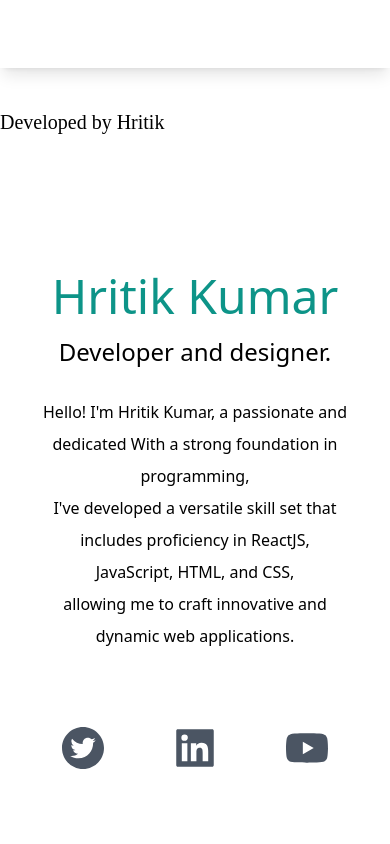
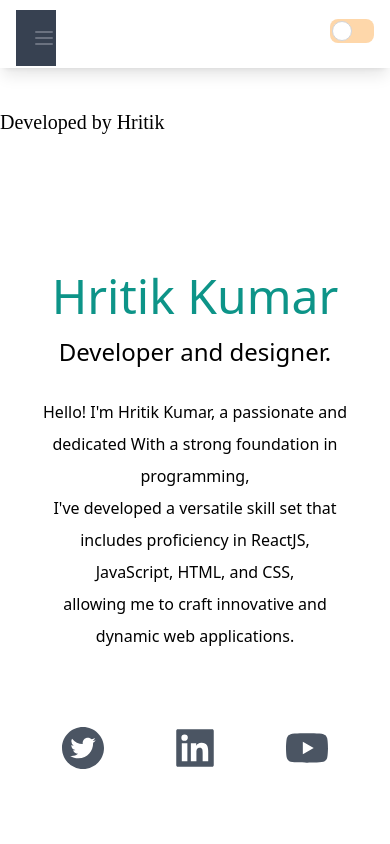
Before and after one commit to Hritik2816/React-My-Portfolio, a React (Vite) app in the folder HritikPortfolio/: page / in a window 390 px wide. Shown: the top 844 px of the page. Built offline with nearby package versions, Linux system fonts and the light colour scheme.

Commit message:
Portfolio

```diff
--- a/HritikPortfolio/src/components/Header/Header.jsx
+++ b/HritikPortfolio/src/components/Header/Header.jsx
@@ -1,24 +1,34 @@
 import React from 'react'
 import { Link, NavLink } from 'react-router-dom'
 import ThemeBtn from '../ThemeBtn/ThemeBtn';
+import MenuBar from '../Menu/Menu';
 
 
 
 export default function Header() {
   return (
     <header className="shadow-lg sticky z-50 top-0 ">
-      <nav className="bg-white border-gray-200 px-4 lg:px-6 py-2.5 dark:bg-gray-800 dark:border-gray-700">
+      <nav className=" bg-white border-gray-200 px-4 lg:px-6 py-2.5 dark:bg-gray-800 dark:border-gray-700">
+
         <div className="flex flex-wrap justify-between items-center mx-auto max-w-screen-xl">
-          <div className="flex items-center">
-            <div
-              className="mr-3 h-12"
-            />
+          <div className="flex justify-center items-center">
+            <div className="mr-3 h-12 sm:hidden">
+              <MenuBar />
+            </div>
+          </div>
+          <div className=" flex justify-center items-center sm:hidden">
+            <ul >
+              <li>
+                <ThemeBtn />
+              </li>
+            </ul>
           </div>
           <div
-            className="hidden justify-between items-center w-full lg:flex lg:w-auto lg:order-1"
+            className=" hidden justify-between items-center w-full lg:flex lg:w-auto lg:order-1"
             id="mobile-menu-2"
           >
             <ul className="flex flex-col mt-0 font-medium lg:flex-row lg:space-x-8 lg:mt-1">
+
               <li>
                 <NavLink
                   to="/"
--- /dev/null
+++ b/HritikPortfolio/src/components/Menu/Menu.jsx
@@ -0,0 +1,129 @@
+import React, { useState } from 'react';
+import { NavLink } from 'react-router-dom';
+import ThemeBtn from '../ThemeBtn/ThemeBtn';
+
+const MenuBar = () => {
+  const [isOpen, setIsOpen] = useState(false);
+
+  const handleToggle = () => {
+    setIsOpen(!isOpen);
+  };
+
+  return (
+    <nav className="flex justify-between items-center py-4 bg-gray-700 dark:bg-gray-800 dark:border-gray-700 ">
+      <div className="flex items-center 0" >
+        <button
+          className="ml-4 text-gray-500 hover:text-black focus:outline-none"
+          onClick={handleToggle}
+        >
+          {isOpen ? (
+            <svg
+              xmlns="http://www.w3.org/2000/svg"
+              className="h-6 w-6"
+              fill="none"
+              viewBox="0 0 24 24"
+              stroke="currentColor"
+            >
+              <path
+                strokeLinecap="round"
+                strokeLinejoin="round"
+                strokeWidth={2}
+                d="M6 18L18 6M6 6l12 12"
+              />
+            </svg>
+          ) : (
+            <svg
+              xmlns="http://www.w3.org/2000/svg"
+              className="h-6 w-6"
+              fill="none"
+              viewBox="0 0 24 24"
+              stroke="currentColor"
+            >
+              <path
+                strokeLinecap="round"
+                strokeLinejoin="round"
+                strokeWidth={2}
+                d="M4 6h16M4 12h16M4 18h16"
+              />
+            </svg>
+          )}
+        </button>
+      </div>
+      <ul
+        className={`flex flex-col gap-8 items-center  ${isOpen ? 'flex' : 'hidden'
+          }`}
+      >
+        <li>
+          <NavLink
+            to="/"
+            className={({ isActive }) =>
+              `block py-2 pr-4 pl-3 duration-200  ${isActive ? "text-orange-700" : "text-gray-500"} border-b border-gray-100 hover:bg-gray-50 lg:hover:bg-transparent lg:border-0 hover:text-orange-700 lg:p-0`
+            }
+            onClick={() => setIsOpen(false)} // Add this line to close the menu when a link is clicked
+          >
+            Home
+          </NavLink>
+        </li>
+
+        <li>
+          <NavLink
+            to="/about"
+            className={({ isActive }) =>
+              `block py-2 pr-4 pl-3 duration-200 ${isActive ? "text-orange-700" : "text-gray-500"} border-b border-gray-100 hover:bg-gray-50 lg:hover:bg-transparent lg:border-0 hover:text-orange-700 lg:p-0`
+            }
+            onClick={() => setIsOpen(false)} // Add this line to close the menu when a link is clicked
+          >
+            About
+          </NavLink>
+        </li>
+
+        <li>
+          <NavLink
+            to="/contact"
+            className={({ isActive }) =>
+              `block py-2 pr-4 pl-3 duration-200 ${isActive ? "text-orange-700" : "text-gray-500"} border-b border-gray-100 hover:bg-gray-50 lg:hover:bg-transparent lg:border-0 hover:text-orange-700 lg:p-0`
+            }
+            onClick={() => setIsOpen(false)} // Add this line to close the menu when a link is clicked
+          >
+            Contact
+          </NavLink>
+        </li>
+        <li>
+          <NavLink
+            to="/services"
+            className={({ isActive }) =>
+              `block py-2 pr-4 pl-3 duration-200 ${isActive ? "text-orange-700" : "text-gray-500"} border-b border-gray-100 hover:bg-gray-50 lg:hover:bg-transparent lg:border-0 hover:text-orange-700 lg:p-0`
+            }
+            onClick={() => setIsOpen(false)} // Add this line to close the menu when a link is clicked
+          >
+            Services
+          </NavLink>
+        </li>
+
+        <li>
+          <NavLink
+            to="/github"
+            className={({ isActive }) =>
+              `block py-2 pr-4 pl-3 duration-200 ${isActive ? "text-orange-700" : "text-gray-500"} border-b border-gray-100 hover:bg-gray-50 lg:hover:bg-transparent lg:border-0 hover:text-orange-700 lg:p-0`
+            }
+            onClick={() => setIsOpen(false)} // Add this line to close the menu when a link is clicked
+          >
+            Github
+          </NavLink>
+        </li>
+        <li>
+          <NavLink
+            to="/resume"
+            className={({ isActive }) => `rounded-md ${isActive ? "bg-gradient-to-r from-red-500 to-pink-500 bg-yellow-500 text-white px-4 py-2 border-none" : "bg-gradient-to-r from-cyan-500 to-teal-500 bg-cyan-500 text-white px-4 py-2 border-none"} hover:text-black lg:ml-8 `
+            }
+            onClick={() => setIsOpen(false)} // Add this line to close the menu when a link is clicked
+          >
+            Resume
+          </NavLink>
+        </li>
+      </ul>
+    </nav >
+  );
+};
+
+export default MenuBar;
```
